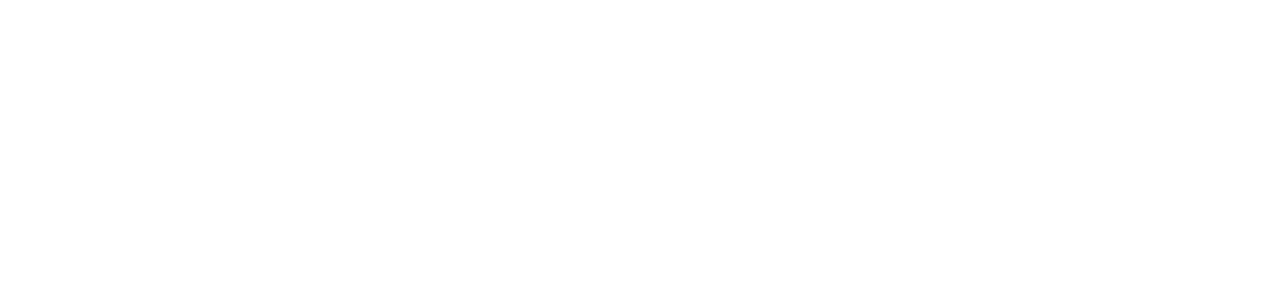
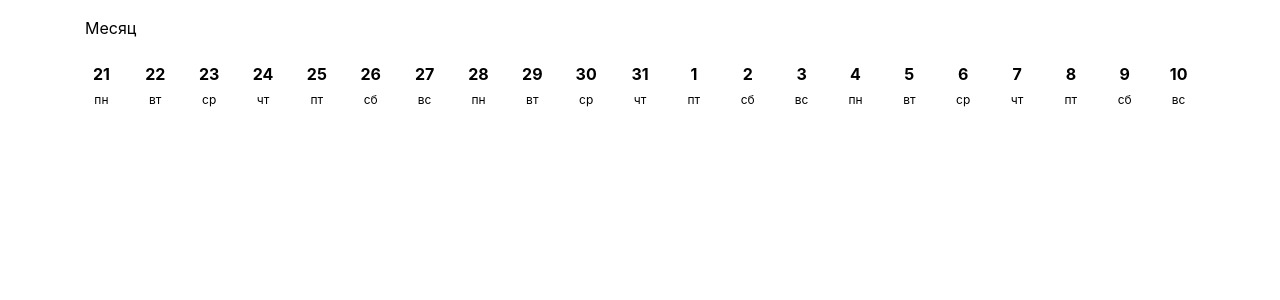
Before and after one commit to by-the-ticket-take-the-ride/frontend, a React (Create React App) app: page / in a window 1280 px wide. Shown: the top 300 px of the page. Built offline with nearby package versions, Linux system fonts and the light colour scheme.

Commit message:
feat: сверстала календарь и реализовала отображение, начиная с текущего числа и текущего дня недели

```diff
--- a/src/App.jsx
+++ b/src/App.jsx
@@ -1,9 +1,10 @@
 import "./App.css";
+import Calendar from "./components/Calendar/Calendar";
 
 function App() {
   return (
     <div className="App">
-
+      <Calendar/>
     </div>
   );
 }
--- /dev/null
+++ b/src/components/Calendar/Calendar.css
@@ -0,0 +1,56 @@
+.calendar {
+  max-width: 1110px;
+  display: flex;
+  flex-direction: column;
+  margin: auto;
+}
+
+.calendar__month {
+  font-weight: 400;
+  line-height: 24px;
+  font-size: 16px;
+  margin-bottom: 17px;
+  cursor: pointer;
+  max-width: 80px;
+}
+
+.dates {
+  display: flex;
+}
+
+.date {
+  display: flex;
+  flex-direction: column;
+  text-align: center;
+  margin-right: 21px;
+  cursor: pointer;
+  width: 33px;
+  height: 30px;
+  padding-top: 5px;
+}
+
+.date:last-of-type {
+  margin-right: 0px;
+}
+
+.date__selected {
+  background: #D9D9D9;
+  border-radius: 50%;
+}
+
+.date__weekend {
+  color: #EA3057;
+}
+
+.date__day {
+  font-weight: 700;
+  line-height: 24px;
+  font-size: 16px;
+  margin-bottom: 2px;
+}
+
+.date__weekday {
+  font-family: 500;
+  line-height: 24px;
+  font-size: 12px;
+}
--- /dev/null
+++ b/src/components/Calendar/Calendar.jsx
@@ -0,0 +1,52 @@
+import './Calendar.css';
+
+function Calendar() {
+  const defaultProps = {
+    weekDays: ['пн', 'вт', 'ср', 'чт', 'пт', 'сб', 'вс'],
+    // months: ['Январь', 'Февраль', 'Март', 'Апрель', 'Май', 'Июнь', 'Июль', 'Август', 'Сентябрь', 'Октябрь', 'Ноябрь', 'Декабрь'],
+  }
+
+  const {weekDays} = defaultProps;
+
+  //получаем данные по текущему году, месяцу и дню
+  const currentDate = new Date();
+  const currentYear = currentDate.getFullYear();
+  const currentMonth = currentDate.getMonth();
+  const currentDay = currentDate.getDate();
+
+  //вычисляем количество дней в текущем месяце
+  const daysInMonth = new Date(currentYear, currentMonth + 1, 0).getDate();
+
+  const days = [
+    ...Array.from({ length: daysInMonth}, (_, i) => i + 1)
+  ]
+
+  //ищем индекс текущего дня в массиве days
+  const currentDayIndex = days.indexOf(currentDay);
+
+  //создаем новый массив с днями месяца, начиная с текущей даты и следующими днями
+  const daysToShow = [
+    ...days.slice(currentDayIndex, currentDayIndex + 21),
+    ...days.slice(0, 21 - (days.length - currentDayIndex)),
+  ];
+
+  return (
+    <div className='calendar'>
+      <p className='calendar__month'>Месяц</p>
+      <div className='dates'>
+        {
+          daysToShow.map((day, index) => (
+            <div key={index} className='date'>
+              <span className='date__day'>{day}</span>
+              <span className='date__weekday'>
+                {weekDays[((currentDayIndex + 1) + index) % 7]}
+              </span>
+            </div>
+          ))
+        }
+      </div>
+    </div>
+  )
+}
+
+export default Calendar;
```
